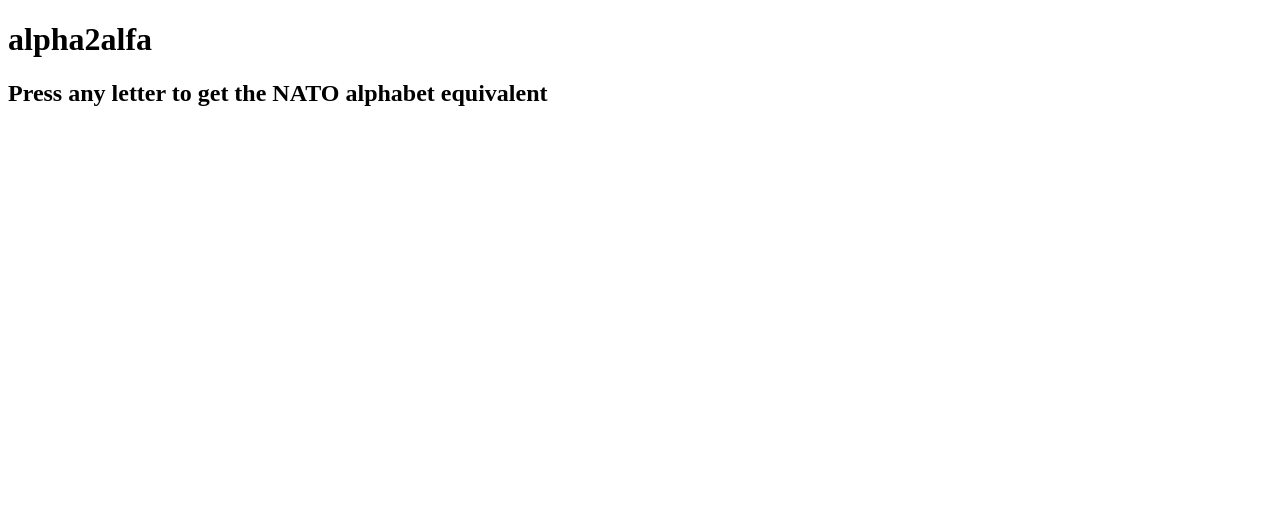
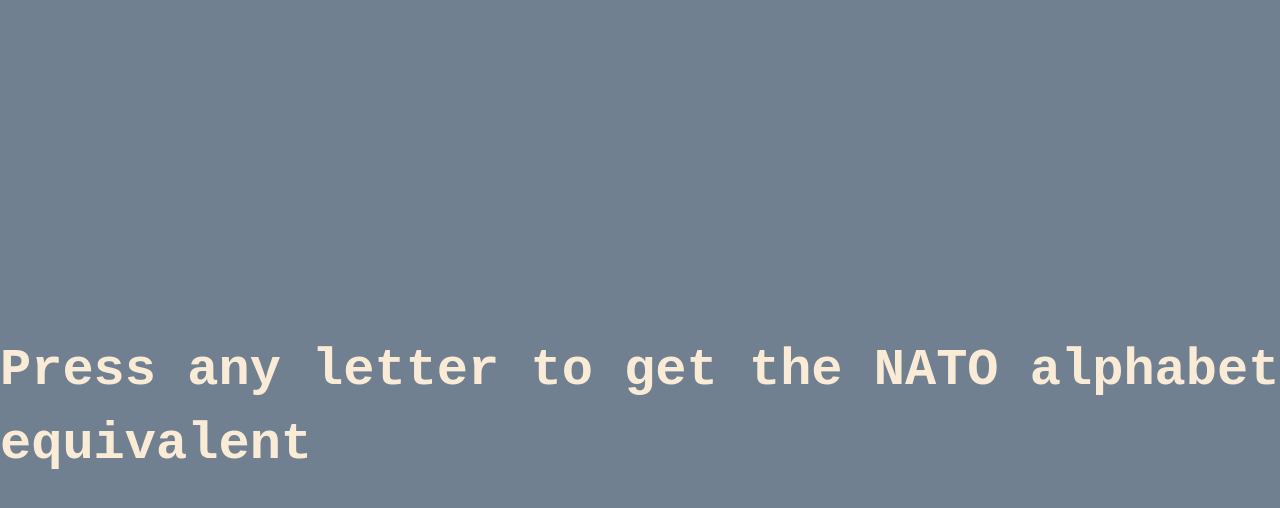
Before and after one commit to pagarc/alpha2alfa, a plain HTML site: page index.html in a window 1280 px wide. Drawn offline with nearby package versions, Linux system fonts and the light colour scheme.

Commit message:
add styles

```diff
--- a/app.js
+++ b/app.js
@@ -1,8 +1,8 @@
 const app = Vue.createApp({
   data() {
     return {
-      letter: "",
-      nato: "Press any letter to get the NATO alphabet equivalent",
+      letter: "Press any letter to get the NATO alphabet equivalent",
+      nato: "",
       code: {
         A: "Alfa",
         B: "Bravo",
--- a/index.html
+++ b/index.html
@@ -4,16 +4,15 @@
     <meta charset="UTF-8" />
     <meta name="viewport" content="width=device-width, initial-scale=1.0" />
     <title>alpha2alfa</title>
+    <link href="https://fonts.googleapis.com/css2?family=Stardos+Stencil:wght@700&display=swap" rel="stylesheet">
+    <link rel="stylesheet" href="styles.css" />
     <script src="https://unpkg.com/vue@next" defer></script>
     <script src="app.js" defer></script>
   </head>
   <body>
-    <header>
-      <h1>alpha2alfa</h1>
-    </header>
     <section id="root">
-      <h2>{{ nato }}</h2>
-      <h2><kbd>{{ letter }}</kbd></h2>
+      <h2 class="nato">{{ nato }}</h2>
+      <h2 class="letter"><kbd>{{ letter }}</kbd></h2>
     </section>
   </body>
 </html>
--- a/styles.css
+++ b/styles.css
@@ -0,0 +1,31 @@
+* {
+    padding: 0;
+    margin: 0;
+}
+
+html, body {
+    height: 100%;
+    background-color: slategray;
+    color: antiquewhite;
+}
+
+h2 {
+    margin-bottom: 15px;
+}
+
+#root {
+    height: 100%;
+    display: flex;
+    align-items: center;
+    justify-content: center;
+    flex-direction: column;
+}
+
+.nato {
+    font-family: 'Stardos Stencil', serif;
+    font-size: 5em;
+}
+
+.letter {
+    font-size: 4em;
+}
```
